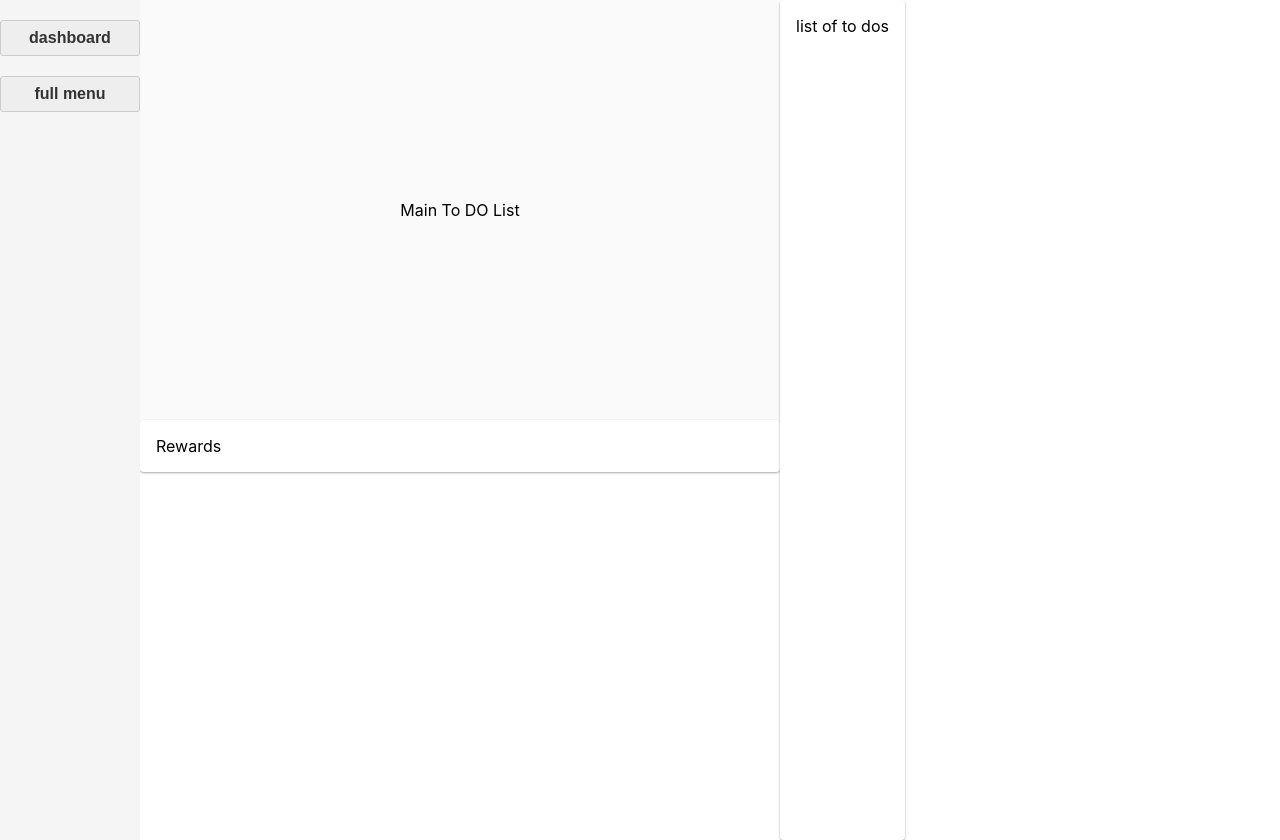
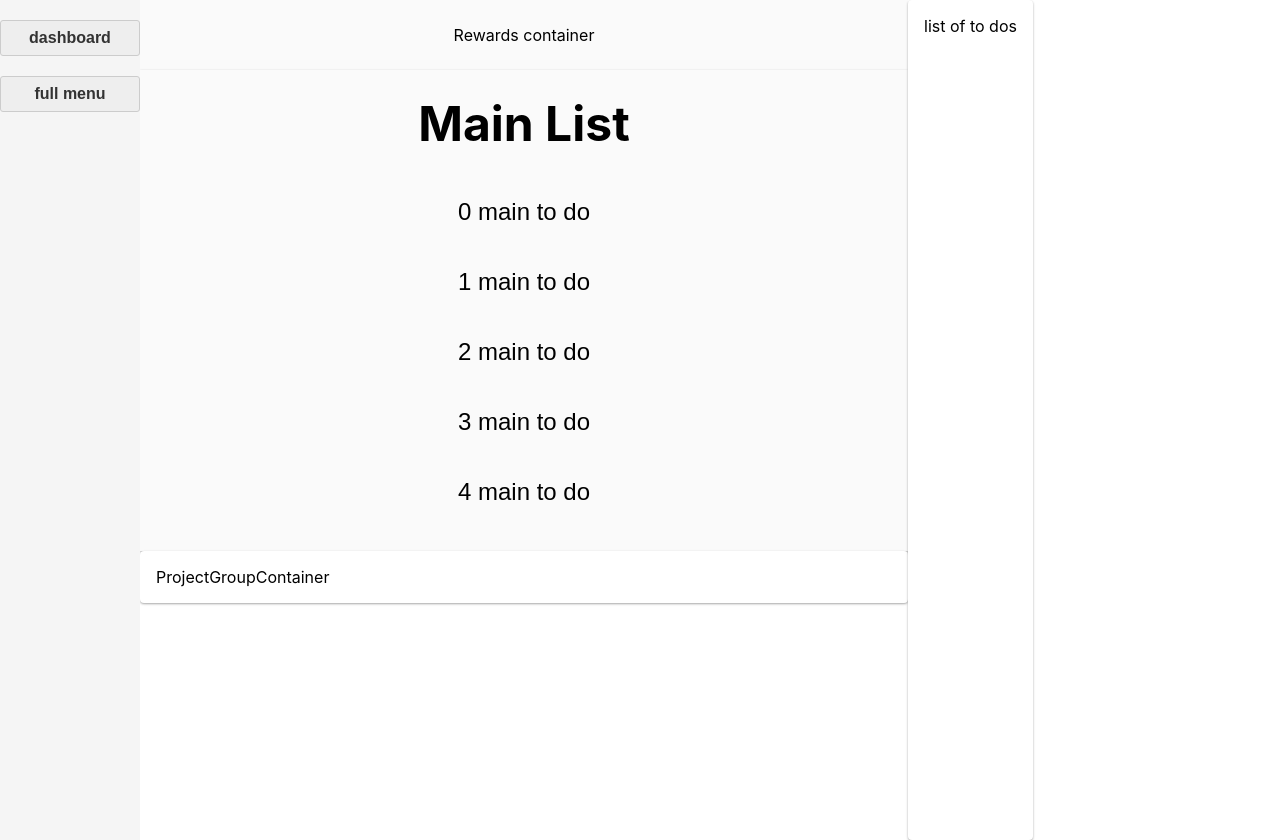
Before and after one commit to cooljasonmelton/rewards-to-do-app, a React (Create React App) app: page / in a window 1280 px wide. Built offline with nearby package versions, Linux system fonts and the light colour scheme.

Commit message:
working on main to do list and localstorage logic

```diff
--- a/src/components/Card/Card.scss
+++ b/src/components/Card/Card.scss
@@ -2,8 +2,5 @@
   background-color: #fff;
   border-radius: 4px;
   box-shadow: 0 1px 3px rgba(0, 0, 0, 0.12), 0 1px 2px rgba(0, 0, 0, 0.24);
-  display: flex;
-  flex-direction: column;
-  justify-content: space-between;
   padding: 1rem;
 }
--- /dev/null
+++ b/src/components/MainToDoList/MainToDoItem.jsx
@@ -0,0 +1,15 @@
+import './MainToDoItem.scss';
+
+const MainToDoItem = ({ text }) => {
+  return (
+    <li className="MainToDoItem">
+      <button className="MainToDoItemButton">
+        <span>{text}</span>
+        {/* ? text : on click, change to edit input */}
+      </button>
+      {/* add item controls comp */}
+    </li>
+  );
+};
+
+export default MainToDoItem;
--- /dev/null
+++ b/src/components/MainToDoList/MainToDoItem.scss
@@ -0,0 +1,18 @@
+.MainToDoItem {
+  display: flex;
+  align-items: center;
+  justify-content: center;
+  font-size: 24px;
+  height: 70px;
+  .MainToDoItemButton {
+    font-size: inherit;
+    width: 100%;
+    height: 100%;
+    border: none;
+    background-color: #fafafa;
+    cursor: pointer;
+    &:hover {
+      background-color: #eaeaea;
+    }
+  }
+}
--- a/src/components/MainToDoList/MainToDoList.jsx
+++ b/src/components/MainToDoList/MainToDoList.jsx
@@ -1,8 +1,25 @@
 import Card from '../Card/Card';
+import MainToDoItem from './MainToDoItem';
 import './MainToDoList.scss';
 
 const MainToDoList = () => {
-  return <Card className="MainToDoList">Main To DO List</Card>;
+  const emptyList = new Array(5).fill(0);
+
+  return (
+    <Card className="MainToDoList">
+      <h2 className="mainListHeading">Main List</h2>
+      <ul className="mainUnorderedList">
+        {emptyList.map((item, index) => {
+          return (
+            <MainToDoItem
+              key={`${index}-main-item`}
+              text={`${index} main to do`}
+            />
+          );
+        })}
+      </ul>
+    </Card>
+  );
 };
 
 export default MainToDoList;
--- a/src/components/MainToDoList/MainToDoList.scss
+++ b/src/components/MainToDoList/MainToDoList.scss
@@ -2,14 +2,21 @@
   display: flex;
   flex-direction: column;
   align-items: center;
-  justify-content: center;
   width: 100%;
-  height: 50%;
   background-color: #fafafa;
+  margin: 0;
   padding: 0;
-  margin: 0;
   border-radius: 0;
-  box-shadow: 0 0 0 0;
-  border: 0;
-  overflow: scroll;
+  padding-bottom: 24px;
+
+  .mainListHeading {
+    font-size: 48px;
+    margin: 24px 0;
+  }
+  .mainUnorderedList {
+    list-style-type: none;
+    margin: 0;
+    padding: 0;
+    width: 100%;
+  }
 }
--- /dev/null
+++ b/src/components/ProjectGroupContainer/ProjectGroupContainer.jsx
@@ -0,0 +1,8 @@
+import Card from '../Card/Card';
+import './ProjectGroupContainer.scss';
+
+const ProjectGroupContainer = () => {
+  return <Card className="ProjectGroupContainer">ProjectGroupContainer</Card>;
+};
+
+export default ProjectGroupContainer;
--- /dev/null
+++ b/src/components/RewardsContainer/RewardsContainer.jsx
@@ -0,0 +1,8 @@
+import Card from '../Card/Card';
+import './RewardsContainer.scss';
+
+const RewardsContainer = () => {
+  return <Card className="RewardsContainer">Rewards container</Card>;
+};
+
+export default RewardsContainer;
--- /dev/null
+++ b/src/components/RewardsContainer/RewardsContainer.scss
@@ -0,0 +1,15 @@
+.RewardsContainer {
+  display: flex;
+  // flex-direction: column;
+  align-items: center;
+  justify-content: center;
+  width: 100%;
+  height: 70px;
+  background-color: #fafafa;
+  padding: 0;
+  margin: 0;
+  border-radius: 0;
+  box-shadow: 0 0 0 0;
+  border: 0;
+  overflow: scroll;
+}
--- a/src/containers/Dashboard/Dashboard.jsx
+++ b/src/containers/Dashboard/Dashboard.jsx
@@ -1,13 +1,38 @@
+import { useEffect, useState } from 'react';
 import Card from '../../components/Card/Card';
 import MainToDoList from '../../components/MainToDoList/MainToDoList';
+import ProjectGroupContainer from '../../components/ProjectGroupContainer/ProjectGroupContainer';
+import RewardsContainer from '../../components/RewardsContainer/RewardsContainer';
+import sampleData from '../../sampleData';
 import './Dashboard.scss';
 
 const Dashboard = () => {
+  const [initDashboard, setInitDashboard] = useState(false);
+  const [todoData, setTodoData] = useState([]);
+
+  // GET TODOS FROM LOCALSTORAGE
+  useEffect(() => {
+    if (!initDashboard) {
+      localStorage.setItem('todoData', JSON.stringify(sampleData)); // sample data
+
+      const todoDataFromLS = localStorage.getItem('todoData');
+      if (!todoDataFromLS) {
+        localStorage.setItem('todoData', JSON.stringify([]));
+      } else {
+        setTodoData(JSON.parse(todoDataFromLS));
+      }
+      setInitDashboard(true);
+    }
+  }, []);
+
+  console.log(todoData);
+
   return (
     <>
       <div className="Dashboard">
+        <RewardsContainer />
         <MainToDoList />
-        <Card>Rewards</Card>
+        <ProjectGroupContainer />
       </div>
       <Card>list of to dos</Card>
     </>
--- a/src/containers/Dashboard/Dashboard.scss
+++ b/src/containers/Dashboard/Dashboard.scss
@@ -1,3 +1,3 @@
 .Dashboard {
-  width: 50%;
+  width: 60%;
 }
--- /dev/null
+++ b/src/sampleData.json
@@ -0,0 +1,62 @@
+[
+  {
+    "id": "001",
+    "name": "feed cat",
+    "group": "red",
+    "isMainList": true
+  },
+  {
+    "id": "002",
+    "name": "feed cat",
+    "group": "blue",
+    "isMainList": true
+  },
+  {
+    "id": "003",
+    "name": "feed cat",
+    "group": "blue",
+    "isMainList": true
+  },
+  {
+    "id": "004",
+    "name": "feed cat",
+    "group": "green",
+    "isMainList": false
+  },
+  {
+    "id": "005",
+    "name": "feed cat",
+    "group": "orange",
+    "isMainList": false
+  },
+  {
+    "id": "006",
+    "name": "feed cat",
+    "group": "red",
+    "isMainList": false
+  },
+  {
+    "id": "007",
+    "name": "feed cat",
+    "group": "blue",
+    "isMainList": false
+  },
+  {
+    "id": "008",
+    "name": "feed cat",
+    "group": "blue",
+    "isMainList": false
+  },
+  {
+    "id": "009",
+    "name": "feed cat",
+    "group": "green",
+    "isMainList": false
+  },
+  {
+    "id": "010",
+    "name": "feed cat",
+    "group": "orange",
+    "isMainList": true
+  }
+]
```
Also changed, not shown: src/components/ProjectGroupContainer/ProjectGroupContainer.scss (added).
